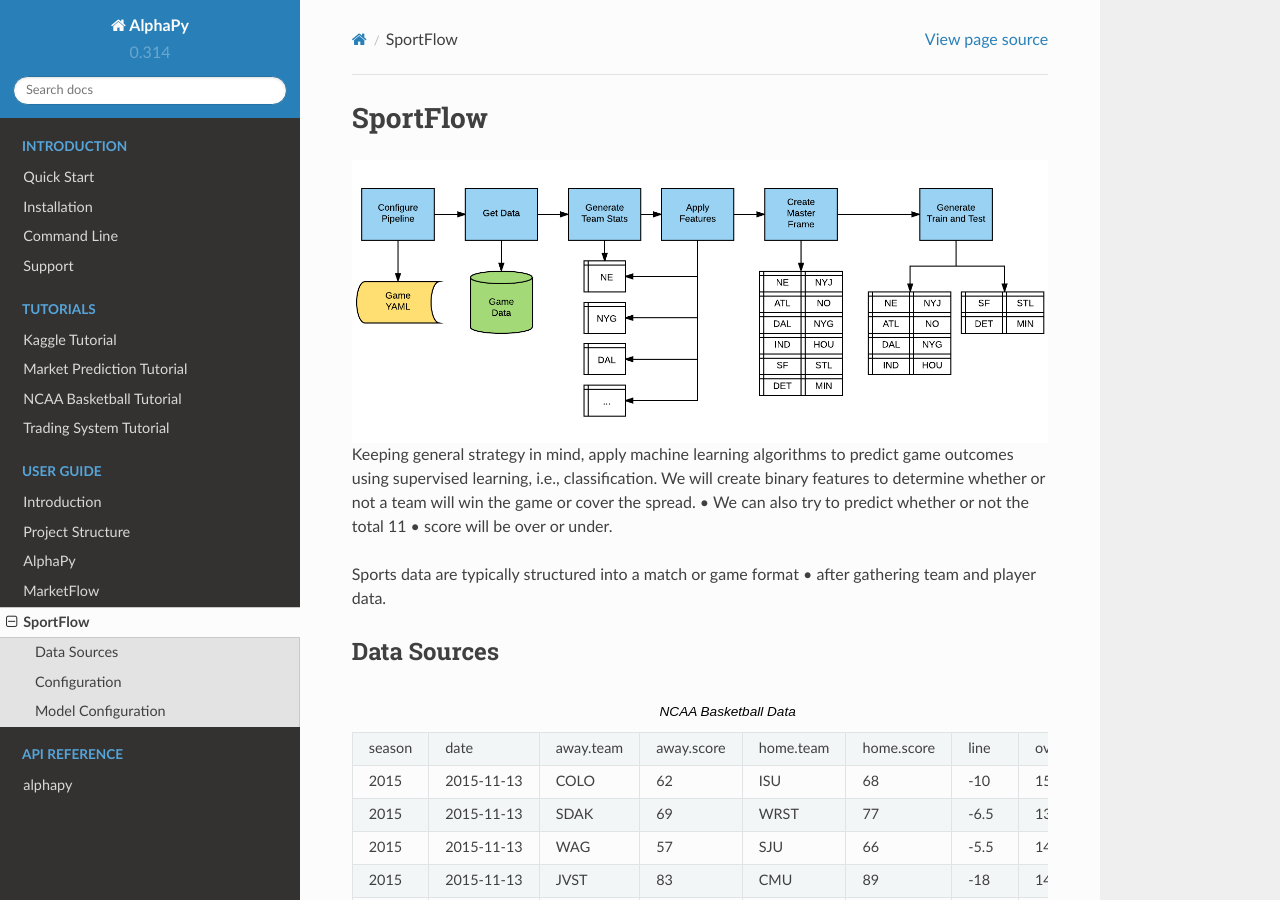
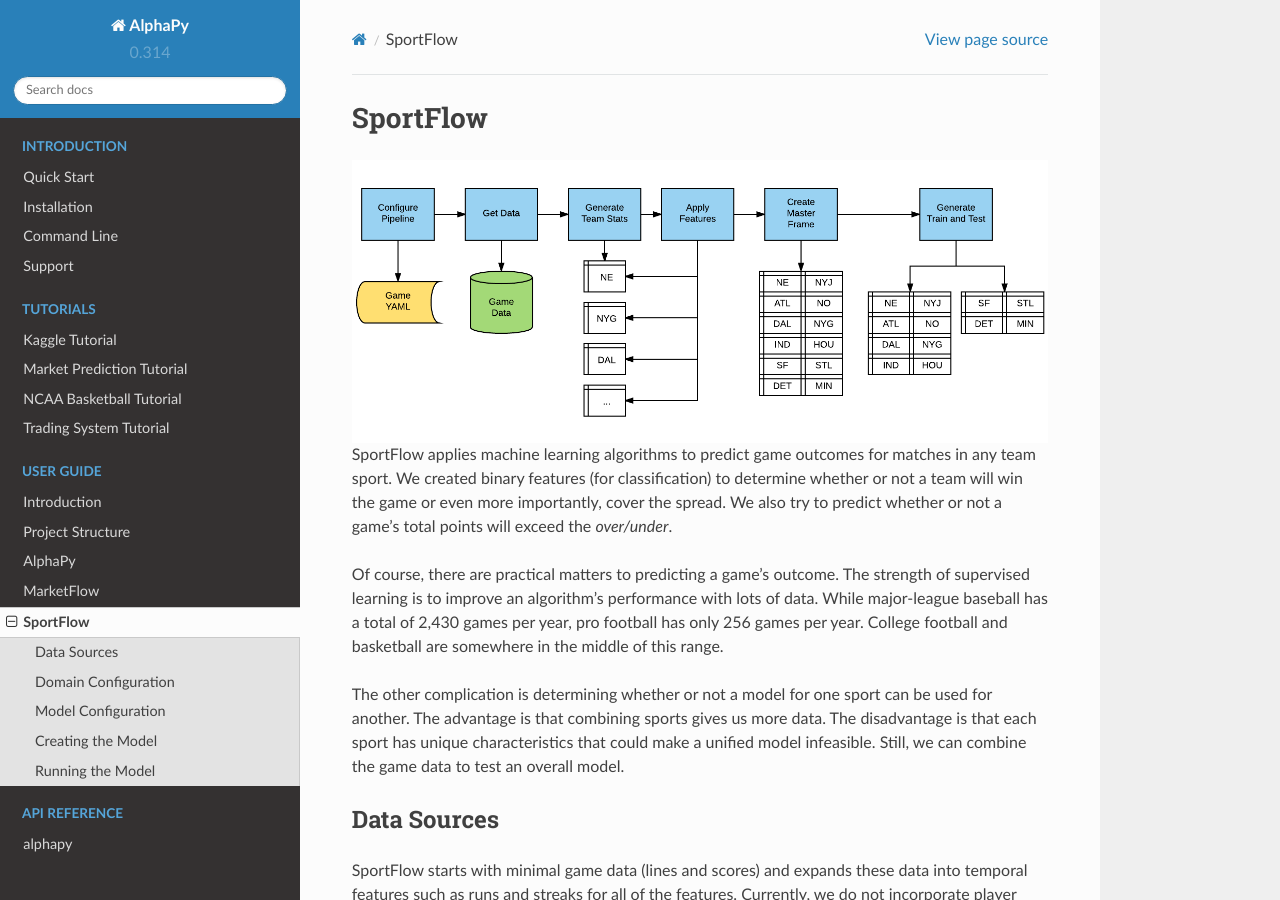
Before and after one commit to ScottfreeLLC/AlphaPy, a Sphinx documentation site: the page built from docs/user_guide/sport_flow.rst, in a window 1280 px wide and 900 px high. Built offline with Sphinx 7.4.7 and the Read the Docs theme 2.0.0, drawn with Linux system fonts in a browser that asks for light colours; some of the changed text lies outside the part shown.

Commit message:
SportFlow docs
SportFlow docs

```diff
--- a/docs/user_guide/sport_flow.rst
+++ b/docs/user_guide/sport_flow.rst
@@ -6,34 +6,71 @@
    :width: 100%
    :align: center
 
-Keeping general strategy in mind, apply machine learning algorithms to predict game outcomes using supervised learning, i.e., classification.
-We will create binary features to determine whether or not a team will win the game or cover the spread.
-•
-We can also try to predict whether or not the total 11
-•
-score will be over or under.
+SportFlow applies machine learning algorithms to predict game
+outcomes for matches in any team sport. We created binary features
+(for classification) to determine whether or not a team will
+win the game or even more importantly, cover the spread. We
+also try to predict whether or not a game's total points will
+exceed the *over/under*.
 
-Sports data are typically structured into a match or game format
-•
-after gathering team and player data.
+Of course, there are practical matters to predicting a game's
+outcome. The strength of supervised learning is to improve
+an algorithm's performance with lots of data. While major-league
+baseball has a total of 2,430 games per year, pro football has
+only 256 games per year. College football and basketball are
+somewhere in the middle of this range.
+
+The other complication is determining whether or not a model
+for one sport can be used for another. The advantage is that
+combining sports gives us more data. The disadvantage is that
+each sport has unique characteristics that could make a unified
+model infeasible. Still, we can combine the game data to test
+an overall model.
 
 Data Sources
 ------------
 
+SportFlow starts with minimal game data (lines and scores) and
+expands these data into temporal features such as runs and
+streaks for all of the features. Currently, we do not incorporate
+player data or other external factors, but there are some
+excellent open-source packages such as BurntSushi's *nflgame*
+Python code. For its initial version, SportFlow game data
+must be in the format below:
+
 .. csv-table:: NCAA Basketball Data
    :file: ncaa.csv
 
-Configuration
--------------
+The SportFlow logic is split-apply-combine, as the data are first
+split along team lines, then team statistics are calculated and
+applied, and finally the team data are inserted into the overall
+model frame.
 
-Here is an example of a model configuration file. It is written in YAML
-and is divided into logical sections reflecting different parts of the
-pipeline.
+Domain Configuration
+--------------------
+
+The SportFlow configuration file is minimal. You can simulate random
+scoring to compare with a real model. Further, you can experiment
+with the rolling window for run and streak calculations.
 
 .. literalinclude:: sport.yml
    :language: yaml
    :caption: **sport.yml**
 
+``points_max``:
+    Maximum number of simulated points to assign to any single team.
+
+``points_min``:
+    Minimum number of simulated points to assign to any single team.
+
+``random_scoring``:
+    If ``True``, assign random point values to games [Default: ``False``].
+
+``seasons``:
+    The yearly list of seasons to evaluate.
+
+``rolling_window``:
+    The period over which streaks are calculated.
 
 Model Configuration
 -------------------
@@ -44,3 +81,34 @@
 .. literalinclude:: sport_model.yml
    :language: text
    :caption: **model.yml**
+
+Creating the Model
+------------------
+
+First, change the directory to your project location,
+where you have already followed the :doc:`../user_guide/project`
+specifications::
+
+    cd path/to/project
+
+Run this command to train a model::
+
+    sflow
+
+Usage::
+
+    sflow [--train | --predict] [--tdate yyyy-mm-dd] [--pdate yyyy-mm-dd]
+
+--train     Train a new model and make predictions (Default)
+--predict   Make predictions from a saved model
+--tdate     The training date in format YYYY-MM-DD (Default: Earliest Date in the Data)
+--pdate     The prediction date in format YYYY-MM-DD (Default: Today's Date)
+
+Running the Model
+-----------------
+
+In the project location, just run ``sflow`` with the ``predict`` flag.
+SportFlow will automatically create the ``predict.csv`` file using the
+``pdate`` option.
+
+    sflow --predict [--pdate yyyy-mm-dd]
```
Also changed, not shown: docs/user_guide/market_flow.rst (+33 -2 lines).
